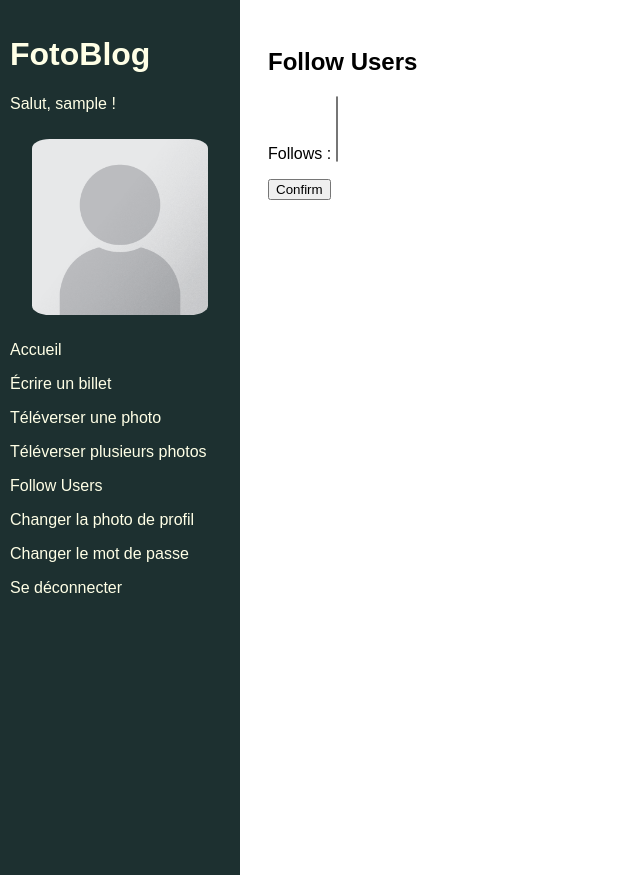
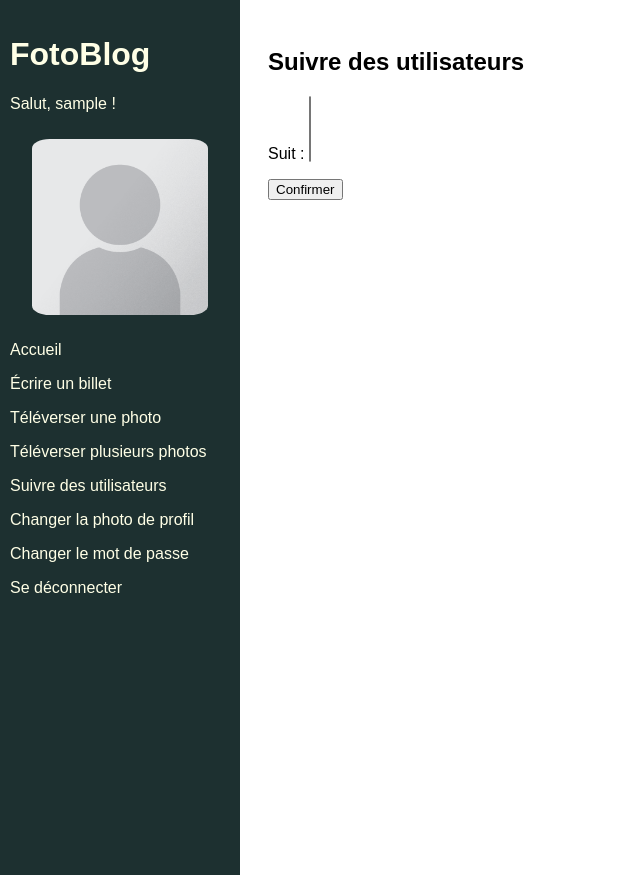
Before and after one commit to OpenClassrooms-Student-Center/7192426-Django-intermediaire, a Django app: page /follow-users/ in a window 1280 px wide. Shown: the whole page, without its empty margins (0-640 px from the left). Run offline with Django 3.2, Linux system fonts and the light colour scheme; the visitor is signed in with stand-in values (Sample User, id 1); data comes from the database, SQL or seed files in the repository; parts of the project's set-up code (start-up, migrations or seed data) failed here and were passed over.

Commit message:
P3C6S1: French translation

```diff
--- a/authentication/models.py
+++ b/authentication/models.py
@@ -15,7 +15,8 @@
     follows = models.ManyToManyField(
         'self',
         limit_choices_to={'role': CREATOR},
-        symmetrical=False
+        symmetrical=False,
+        verbose_name='suit'
     )
 
     def save(self, *args, **kwargs):
--- a/blog/templates/blog/follow_users_form.html
+++ b/blog/templates/blog/follow_users_form.html
@@ -1,9 +1,9 @@
 {% extends 'base.html' %}
 {% block content %}
-    <h2>Follow Users</h2>
+    <h2>Suivre des utilisateurs</h2>
     <form method="post">
         {{ form.as_p }}
         {% csrf_token %}
-        <button type="submit" >Confirm</button>
+        <button type="submit" >Confirmer</button>
     </form>
 {% endblock content %}
--- a/templates/base.html
+++ b/templates/base.html
@@ -22,7 +22,7 @@
                     <p><a href="{% url 'photo_upload' %}">Téléverser une photo</a></p>
                     <p><a href="{% url 'create_multiple_photos' %}">Téléverser plusieurs photos</a></p>
                 {% endif %}
-                <p><a href="{% url 'follow_users' %}">Follow Users</a></p>
+                <p><a href="{% url 'follow_users' %}">Suivre des utilisateurs</a></p>
                 <p><a href="{% url 'upload_profile_photo' %}">Changer la photo de profil</a></p>
                 <p><a href="{% url 'password_change' %}">Changer le mot de passe</a></p>
                 <p><a href="{% url 'logout' %}">Se déconnecter</a></p>
```
